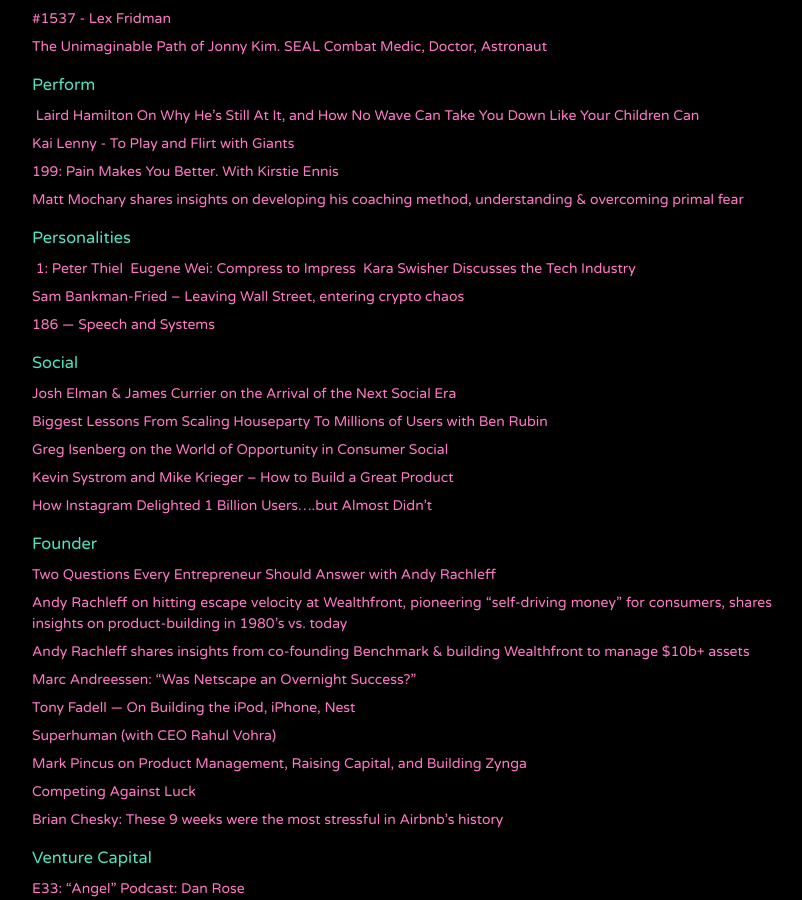
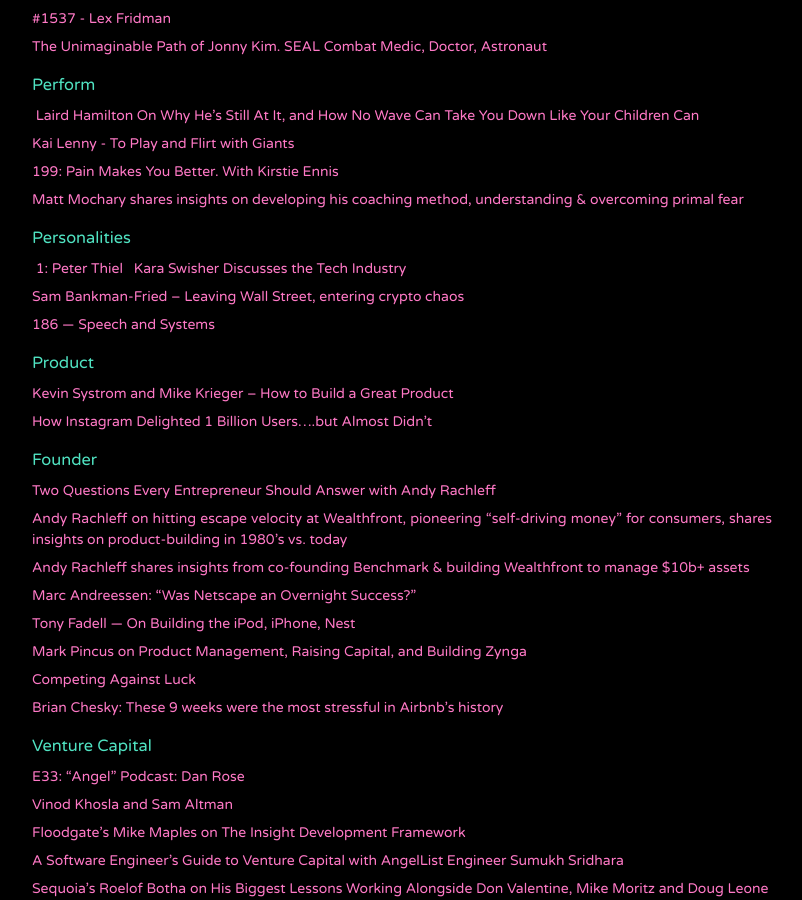
Before and after one commit to jithendrabsy/thoughts, a Jekyll site: the page built from _posts/2040-12-05-audio.md, in a window 1280 px wide and 900 px high, scrolled down 786 px. Shown: the whole window, without its empty margins (238-1040 px from the left). Built offline with Jekyll 4.4.1, drawn with Linux system fonts in a browser that asks for light colours; nearby versions of some CDN libraries.

Commit message:
Update A

```diff
--- a/_posts/2040-12-05-audio.md
+++ b/_posts/2040-12-05-audio.md
@@ -63,7 +63,6 @@
 ‌
 [1: Peter Thiel](https://overcast.fm/+TYXIxmwvs)
 ‌
-[Eugene Wei: Compress to Impress](https://overcast.fm/+Hgwu3emKQ)
 ‌
 [Kara Swisher Discusses the Tech Industry](https://overcast.fm/+JWZQmgCNY)
 
@@ -71,13 +70,7 @@
 
 [186 — Speech and Systems](https://overcast.fm/+BihmkAFts)
 
-### Social
-
-[Josh Elman & James Currier on the Arrival of the Next Social Era](https://overcast.fm/+RT5EswNxY)
-
-[Biggest Lessons From Scaling Houseparty To Millions of Users with Ben Rubin](https://overcast.fm/+OozNmyjNs)
-
-[Greg Isenberg on the World of Opportunity in Consumer Social](https://overcast.fm/+LDKeS4yyg)
+### Product
 
 [Kevin Systrom and Mike Krieger – How to Build a Great Product](https://overcast.fm/+Lzu3n3SHk)
 
@@ -95,7 +88,6 @@
 
 [Tony Fadell — On Building the iPod, iPhone, Nest](https://overcast.fm/+Kebs87fGM)
 
-[Superhuman (with CEO Rahul Vohra)](https://overcast.fm/+Faxkyij0A)
 
 [Mark Pincus on Product Management, Raising Capital, and Building Zynga](https://overcast.fm/+LDKc0QhfE)
 
```
